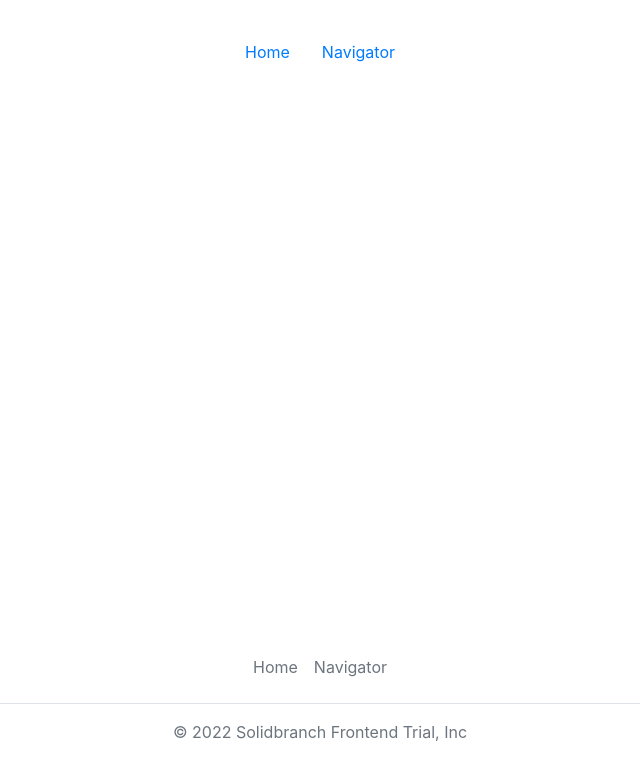
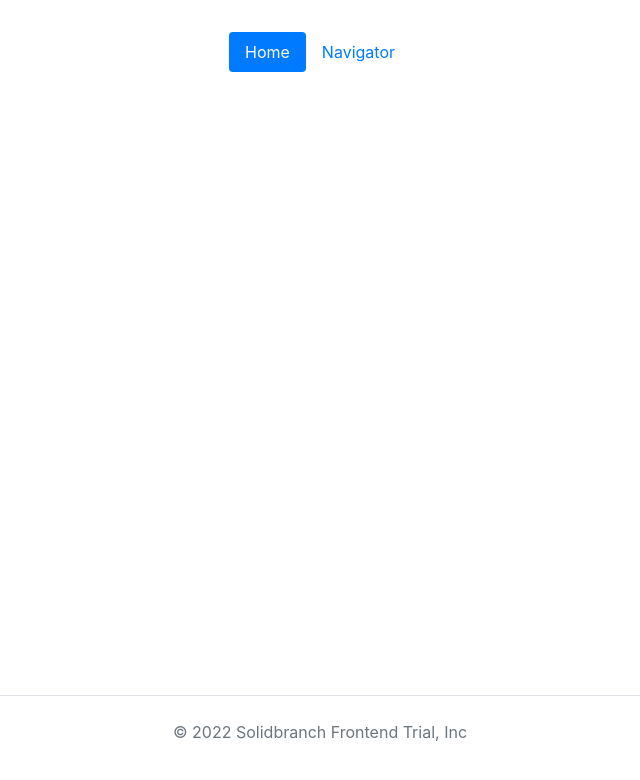
Before and after one commit to vladjl3/solidbranch-frontend-trial, an Angular app: page / in a window 1280 px wide. Shown: the top 780 px of the page, without its empty margins (320-960 px from the left). Built offline with nearby package versions, Linux system fonts and the light colour scheme; what angular-in-memory-web-api would draw is missing.

Commit message:
refactor:  improve paths and menu items managing

```diff
--- /dev/null
+++ b/src/app/app-paths.ts
@@ -0,0 +1,4 @@
+export const paths = {
+  home: "/",
+  navigator: "navigator",
+};
--- a/src/app/core/components/footer/footer.component.html
+++ b/src/app/core/components/footer/footer.component.html
@@ -1,7 +1,3 @@
 <footer>
-  <ul class="nav justify-content-center border-bottom pb-3 mb-3">
-    <li class="nav-item"><a href="#" class="nav-link px-2 text-muted">Home</a></li>
-    <li class="nav-item"><a href="#" class="nav-link px-2 text-muted">Navigator</a></li>
-  </ul>
-  <p class="text-center text-muted">© 2022 Solidbranch Frontend Trial, Inc</p>
+  <p class="text-center text-muted border-top pt-4">© 2022 Solidbranch Frontend Trial, Inc</p>
 </footer>
--- a/src/app/core/components/header/header.component.html
+++ b/src/app/core/components/header/header.component.html
@@ -1,6 +1,13 @@
 <header class="d-flex justify-content-center py-3">
   <ul class="nav nav-pills">
-    <li class="nav-item"><a href="#" class="nav-link">Home</a></li>
-    <li class="nav-item"><a href="#" class="nav-link">Navigator</a></li>
+    <li *ngFor="let item of menuItems" class="nav-item">
+      <a
+        [routerLink]="[item.link]"
+        [routerLinkActive]="['active']"
+        [routerLinkActiveOptions]="{ exact: true }"
+        class="nav-link"
+        >{{ item.title }}</a
+      >
+    </li>
   </ul>
 </header>
--- a/src/app/core/components/header/header.component.ts
+++ b/src/app/core/components/header/header.component.ts
@@ -1,4 +1,5 @@
 import { ChangeDetectionStrategy, Component, OnInit } from "@angular/core";
+import { paths } from "src/app/app-paths";
 
 @Component({
   selector: "sft-header",
@@ -8,4 +9,11 @@ import { ChangeDetectionStrategy, Component, OnInit } from "@angular/core";
 })
 export class HeaderComponent {
   constructor() {}
+
+  paths = paths;
+
+  menuItems = [
+    { title: "Home", link: paths.home },
+    { title: "Navigator", link: paths.navigator },
+  ];
 }
```
